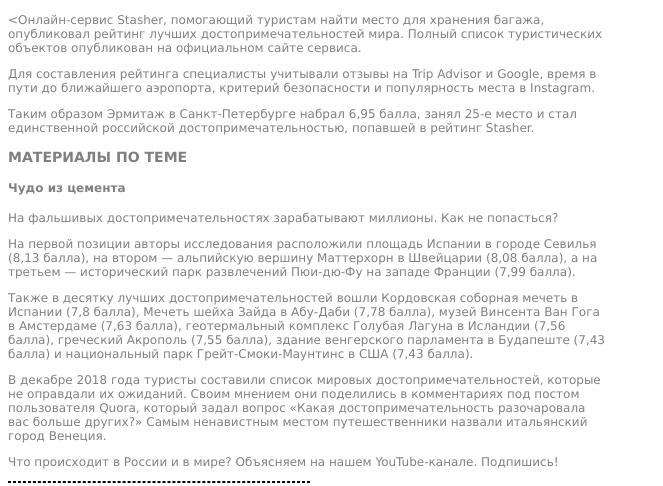
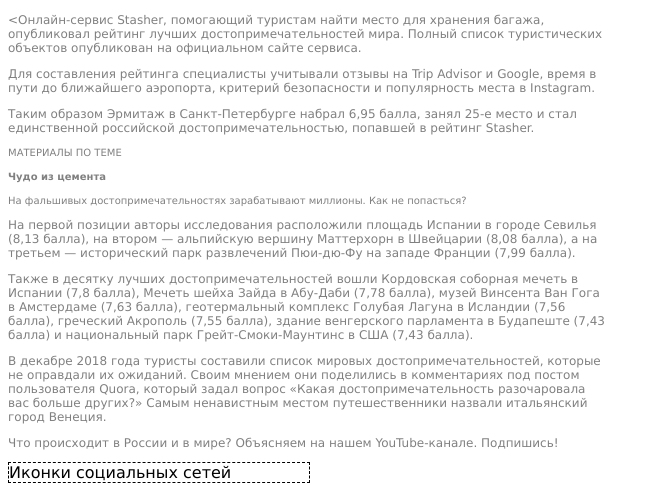
Before and after one commit to pavleko/news_block, a plain HTML site: page index.html in a window 1280 px wide. Shown: the part 497-983 px from the top of the page, without its empty margins (0-663 px from the left). Drawn offline with Linux system fonts and the light colour scheme.

Commit message:
Доработки

```diff
--- a/index.html
+++ b/index.html
@@ -29,24 +29,20 @@
                         <p><Онлайн-сервис Stasher, помогающий туристам найти место для хранения багажа, опубликовал рейтинг лучших достопримечательностей мира. Полный список туристических объектов опубликован на официальном сайте сервиса.</p>
                         <p>Для составления рейтинга специалисты учитывали отзывы на Trip Advisor и Google, время в пути до ближайшего аэропорта, критерий безопасности и популярность места в Instagram.</p>
                         <p>Таким образом Эрмитаж в Санкт-Петербурге набрал 6,95 балла, занял 25-е место и стал единственной российской достопримечательностью, попавшей в рейтинг Stasher.</p>
-
                         <div class="left-content__inner-zone">
-                            <h3 class="left-content__inner-zone left-content__inner-zone_zagolovok">МАТЕРИАЛЫ ПО ТЕМЕ</h3>
+                            <h3 class="left-content__inner-zone left-content__inner-zone_zagolovok-1">МАТЕРИАЛЫ ПО ТЕМЕ</h3>
                             <span class="left-content__inner-zone left-content__inner-zone_za>00:02 — 21 июня 2018</span>
                             <img src="https://icdn.lenta.ru/images/2018/06/20/17/20180620175643904/tabloid_5c3deafd72e88725a4ab88231792b1ec.jpg">
-                            <h4>Чудо из цемента</h4>
+                            <h4 class="left-content__inner-zone left-content__inner-zone_zagolovok-2">Чудо из цемента</h4>
                             <p>На фальшивых достопримечательностях зарабатывают миллионы. Как не попасться?</p>
                         </div>
-
                         <p>На первой позиции авторы исследования расположили площадь Испании в городе Севилья (8,13 балла), на втором — альпийскую вершину Маттерхорн в Швейцарии (8,08 балла), а на третьем — исторический парк развлечений Пюи-дю-Фу на западе Франции (7,99 балла).</p>
                         <p>Также в десятку лучших достопримечательностей вошли Кордовская соборная мечеть в Испании (7,8 балла), Мечеть шейха Зайда в Абу-Даби (7,78 балла), музей Винсента Ван Гога в Амстердаме (7,63 балла), геотермальный комплекс Голубая Лагуна в Исландии (7,56 балла), греческий Акрополь (7,55 балла), здание венгерского парламента в Будапеште (7,43 балла) и национальный парк Грейт-Смоки-Маунтинс в США (7,43 балла).</p>
                         <p>В декабре 2018 года туристы составили список мировых достопримечательностей, которые не оправдали их ожиданий. Своим мнением они поделились в комментариях под постом пользователя Quora, который задал вопрос «Какая достопримечательность разочаровала вас больше других?» Самым ненавистным местом путешественники назвали итальянский город Венеция.</p>
                         <p>Что происходит в России и в мире? Объясняем на нашем YouTube-канале. Подпишись!</p>
                 </div>
                 <div class="left-content__social left-content__social_zaglushka">
-                    <!--
-                        Сюда добавим заглушку соц. сетей
-                    -->
+                    <span>Иконки социальных сетей</span>
                 </div>
         </div>
         <div class="right-content">
--- a/style.css
+++ b/style.css
@@ -38,7 +38,16 @@
 }
 
 .left-content__inner-zone {
+    font-size: 10px;
+}
 
+.left-content__inner-zone_zagolovok-1 {
+    font-weight: normal;
+    font-variant: initial;
+}
+
+.left-content__inner-zone left-content__inner-zone_zagolovok-2 {
+    font-weight: bold;
 }
 
 .right-content {
```
Lines whose indentation alone changed are shown as unchanged.
